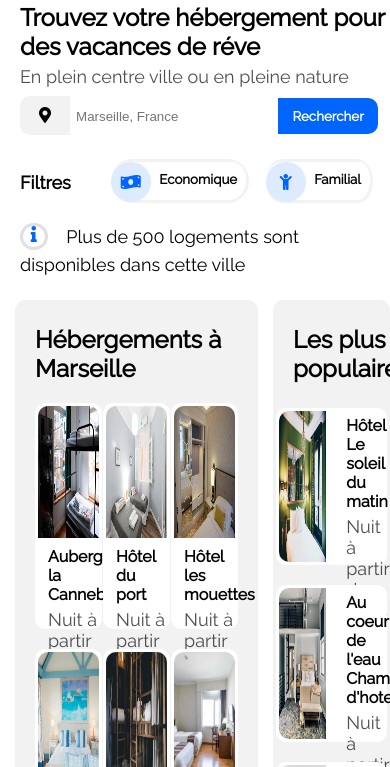
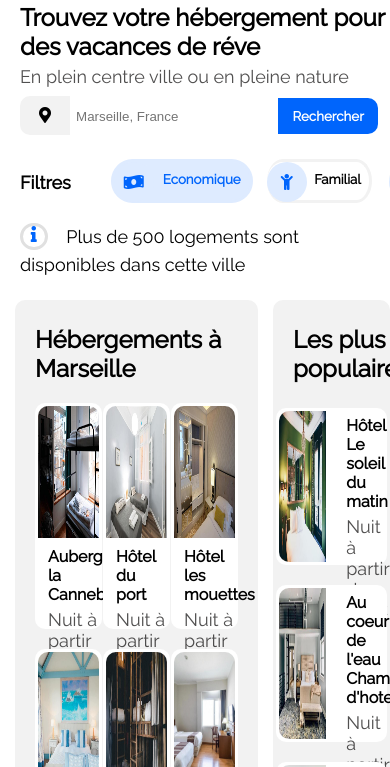
Before and after one commit to A-Amal/AmalAbdelkafi_2_27092021, a plain HTML site: page index.html in a window 390 px wide. In both pictures the pointer is over the element "Economique". Shown: the part 69-836 px from the top of the page. Drawn offline with Linux system fonts and the light colour scheme.

Commit message:
ajout une annimation pour les filtres

```diff
--- a/index.html
+++ b/index.html
@@ -1,8 +1,9 @@
 <!DOCTYPE html>
 <html lang="fr" >
 <head>
+    <meta http-equiv="Content-Type" content="text/html; charset=utf-8"/>
     <title>Reservia</title>
-    <meta http-equiv="Content-Type" content="text/html; charset=utf-8"/>
+
     <link rel="preconnect" href="https://fonts.googleapis.com">
     <link rel="preconnect" href="https://fonts.gstatic.com" crossorigin>
     <link href="https://fonts.googleapis.com/css2?family=Raleway&display=swap" rel="stylesheet">
--- a/style.css
+++ b/style.css
@@ -174,10 +174,19 @@ button{
     width: 80%;
     height: 90%;
     background-color: transparent;
-    border: 1px white solid;
+    border: none;
     border-radius: 15% / 50%;
     font-family: 'Raleway', sans-serif;
 }
+.style_filter:hover{
+    background-color: rgb(222, 235, 255);
+    border: 3px rgb(222, 235, 255) solid;
+}
+.style_filter button:hover{
+    color: #0065FC;
+}
+
+
 h1, h3, h4, h2{
     margin-block: 5px;
     font-family: 'Raleway', sans-serif;
@@ -536,6 +545,10 @@ a{
         border: 5px #F2F2F2 solid;
 
     }
+    .style_filter:hover{
+        background-color: rgb(222, 235, 255);
+        border: 3px rgb(222, 235, 255) solid;
+    }
     #filtre li{
         margin-right: 60px;
     }
```
